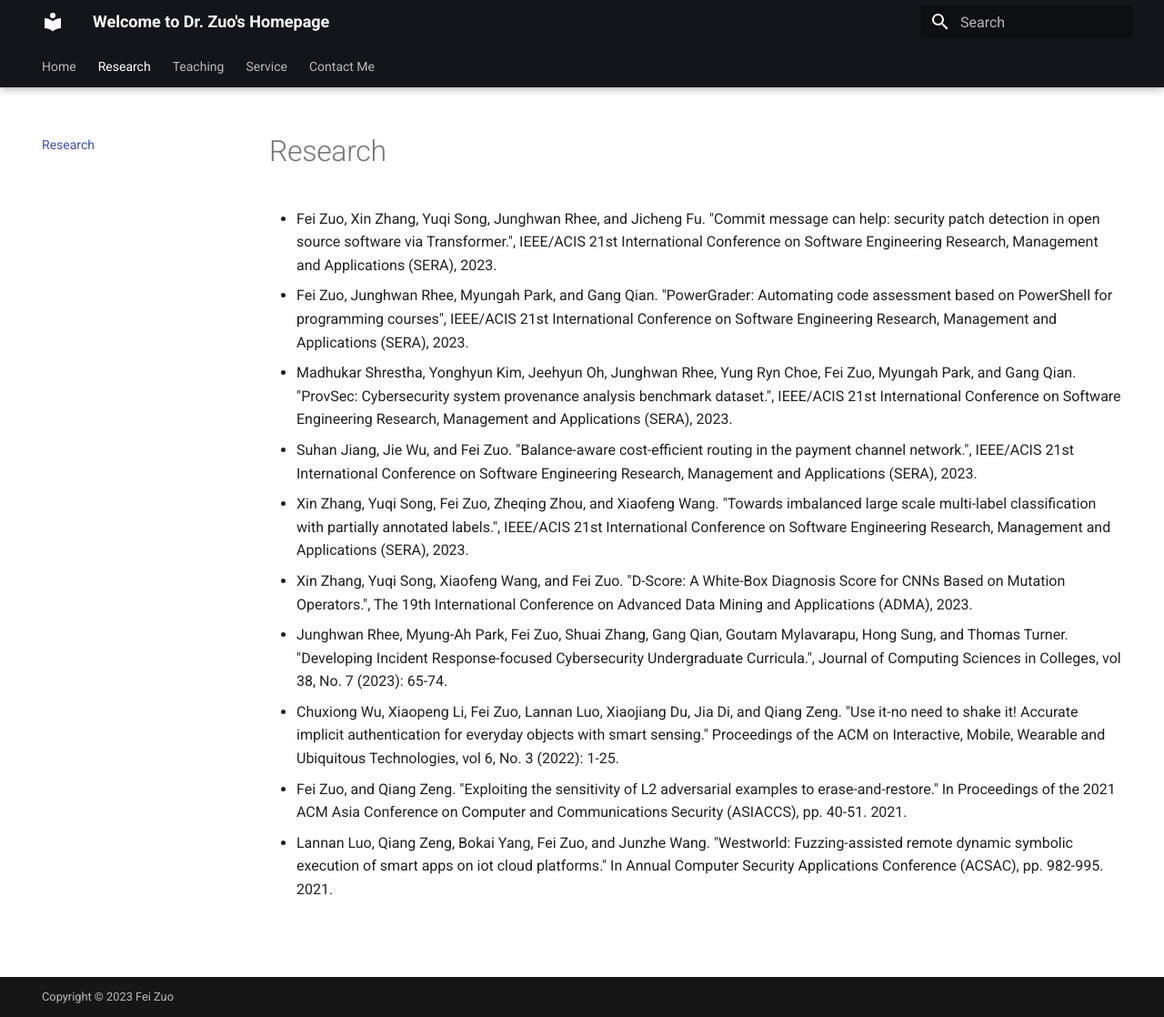
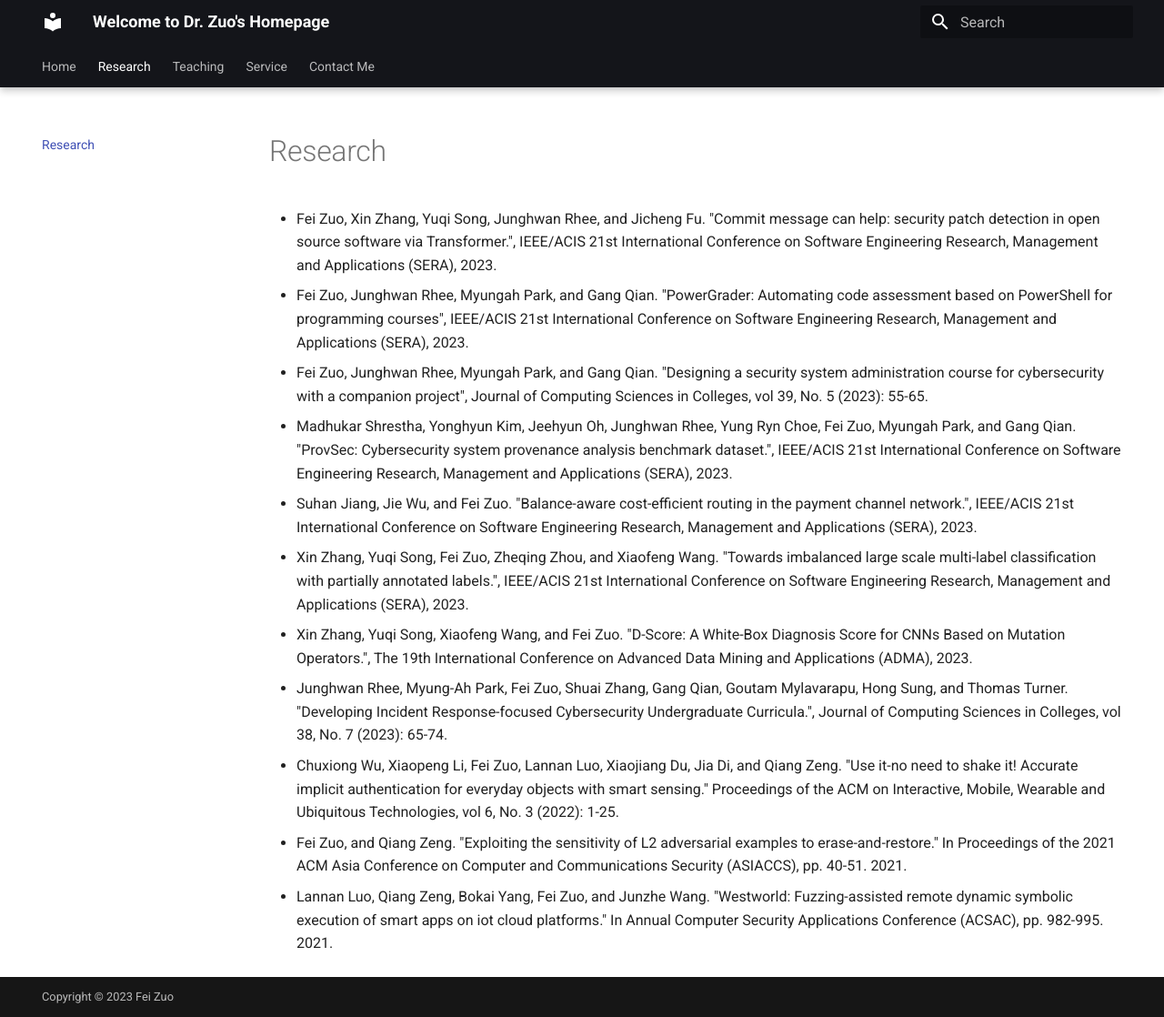
Before and after one commit to fzuo/homepage, an MkDocs documentation site: the page built from docs/research.md, in a window 1280 px wide and 1118 px high. Shown: the whole window at 91% size. Built offline with MkDocs 1.6.1 and Material for MkDocs 9.7.7, drawn with Linux system fonts in a browser that asks for light colours.

Commit message:
Adding intial documentation files

```diff
--- a/docs/research.md
+++ b/docs/research.md
@@ -5,6 +5,8 @@
 <li> Fei Zuo, Xin Zhang, Yuqi Song, Junghwan Rhee, and Jicheng Fu. "Commit message can help: security patch detection in open source software via Transformer.", IEEE/ACIS 21st International Conference on Software Engineering Research, Management and Applications (SERA), 2023.
 
 <li> Fei Zuo, Junghwan Rhee, Myungah Park, and Gang Qian. "PowerGrader: Automating code assessment based on PowerShell for programming courses", IEEE/ACIS 21st International Conference on Software Engineering Research, Management and Applications (SERA), 2023.
+
+<li> Fei Zuo, Junghwan Rhee, Myungah Park, and Gang Qian. "Designing a security system administration course for cybersecurity with a companion project", Journal of Computing Sciences in Colleges, vol 39, No. 5 (2023): 55-65.
 
 <li> Madhukar Shrestha, Yonghyun Kim, Jeehyun Oh, Junghwan Rhee, Yung Ryn Choe, Fei Zuo, Myungah Park, and Gang Qian. "ProvSec: Cybersecurity system provenance analysis benchmark dataset.", IEEE/ACIS 21st International Conference on Software Engineering Research, Management and Applications (SERA), 2023.
 
```
